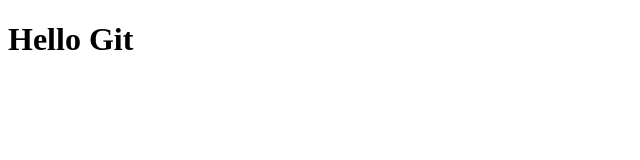
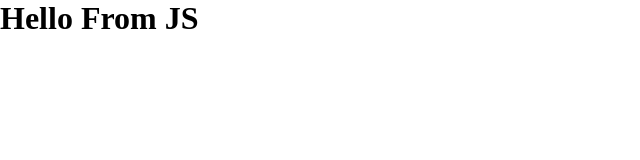
Before and after one commit to BrendonHeat/git-course, a plain HTML site: page index.html in a window 1280 px wide. Shown: the whole page, without its empty margins (0-640 px from the left). Drawn offline with Linux system fonts and the light colour scheme.

```diff
--- a/index.html
+++ b/index.html
@@ -5,8 +5,15 @@
   <meta http-equiv="X-UA-Compatible" content="IE=edge">
   <meta name="viewport" content="width=device-width, initial-scale=1.0">
   <title>Git Course</title>
+  <style>
+    *{
+      margin: 0;
+      padding: 0;
+    }
+  </style>
 </head>
 <body>
   <h1>Hello Git</h1>
 </body>
+<script src="script.js" ></script>
 </html>
```
Also changed, not shown: error.txt (added), 1 other file.
